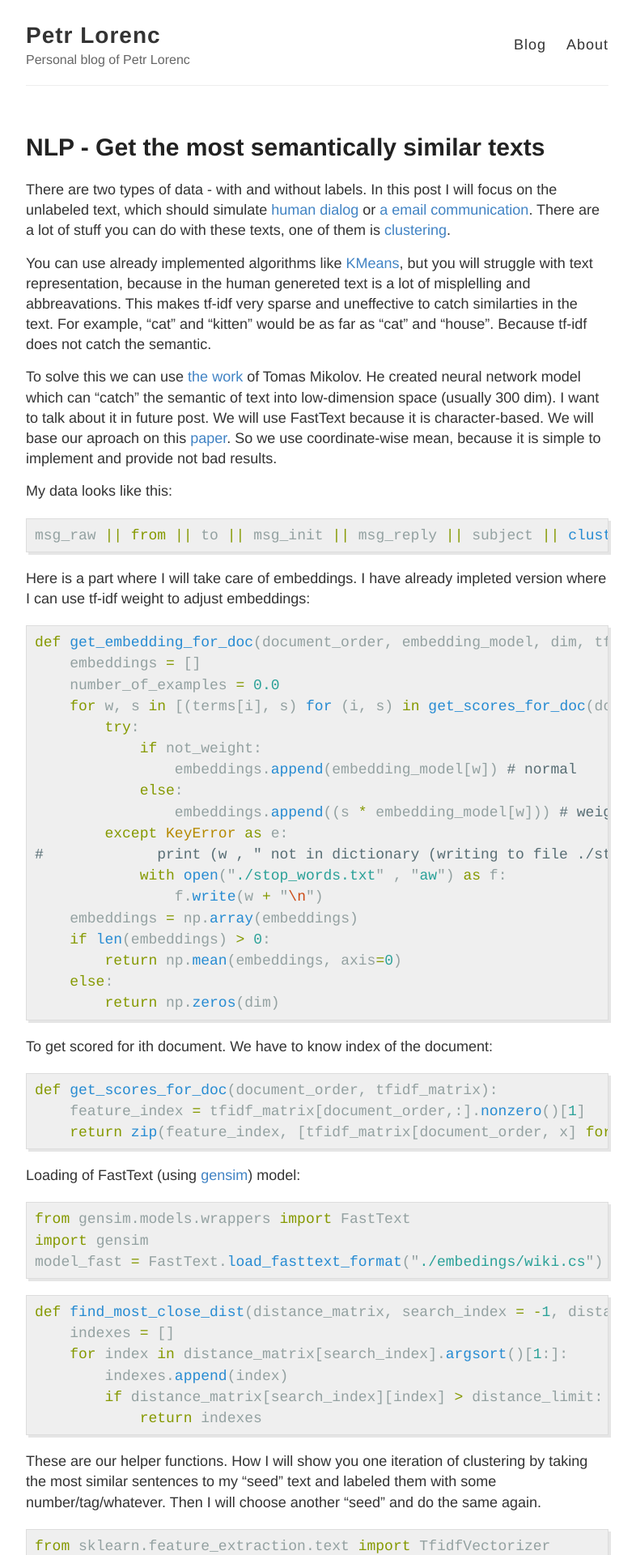
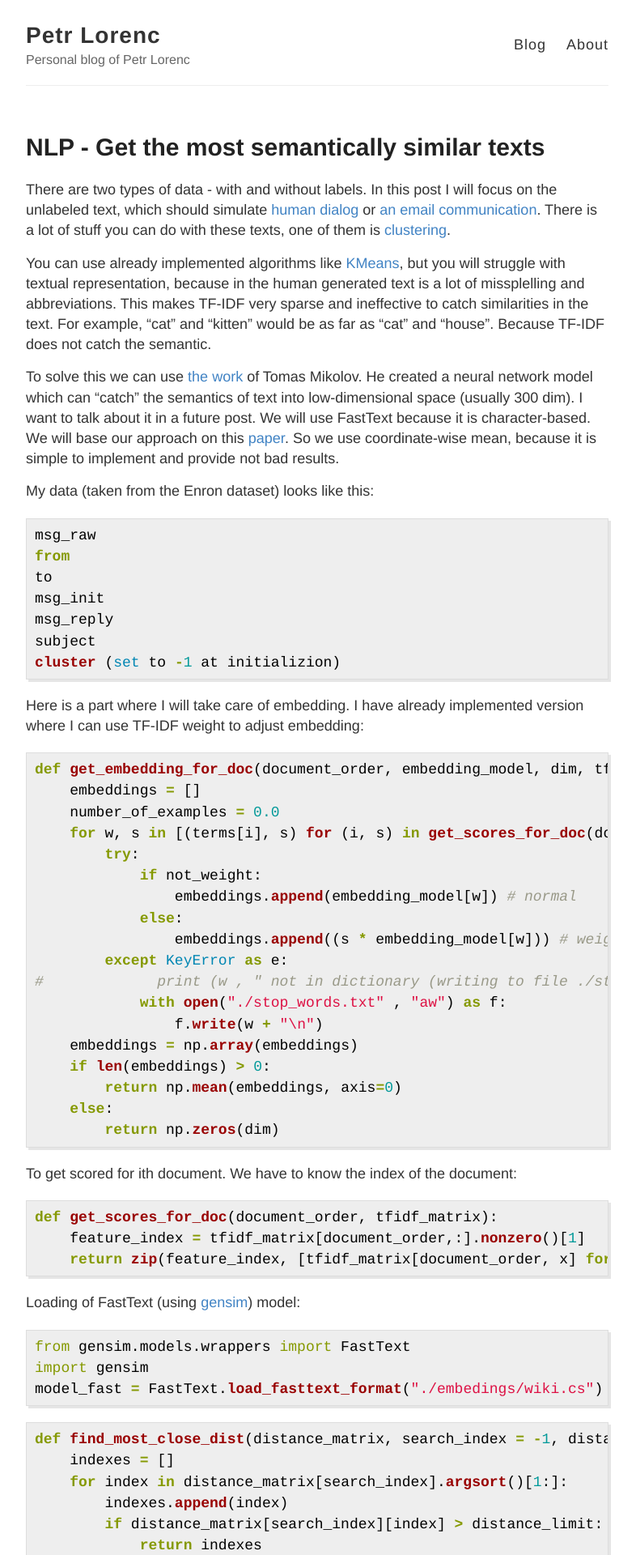
Before and after one commit to petrLorenc/petrLorenc.github.io, a Jekyll site: the page built from _posts/2017-8-30-Get-the-most-similar-sentences-NLP.md, in a window 1280 px wide. Shown: the top 1920 px of the page at 81% size, without its empty margins (248-1034 px from the left). Built offline with Jekyll 4.4.1, drawn with Linux system fonts in a browser that asks for light colours; some of the changed text lies outside the part shown.

Commit message:
Similar sentencis + code highlight

```diff
--- a/_layouts/default.html
+++ b/_layouts/default.html
@@ -10,6 +10,8 @@
     <![endif]-->
 
     <link rel="stylesheet" type="text/css" href="{{ site.baseurl }}/css/style.css" />
+    <link rel="stylesheet" type="text/css" href="{{ site.baseurl }}/css/syntax.css" />
+
     <link rel="alternate" type="application/rss+xml" title="{{ site.name }} - {{ site.description }}" href="{{ site.baseurl }}/feed.xml" />
 
     <script type="text/javascript" async
--- a/_posts/2017-8-29-NLP-Get-the-most-similar-sentences.md
+++ b/_posts/2017-8-30-Get-the-most-similar-sentences-NLP.md
@@ -3,21 +3,27 @@
 title: NLP - Get the most semantically similar texts
 ---
 
-There are two types of data - with and without labels. In this post I will focus on the unlabeled text, which should simulate <a href="http://www.cs.cornell.edu/~cristian//Cornell_Movie-Dialogs_Corpus.html">human dialog</a> or <a href="https://www.cs.cmu.edu/~./enron/">a email communication</a>. There are a lot of stuff you can do with these texts, one of them is <a href="https://en.wikipedia.org/wiki/Cluster_analysis">clustering</a>.
+There are two types of data - with and without labels. In this post I will focus on the unlabeled text, which should simulate <a href="http://www.cs.cornell.edu/~cristian//Cornell_Movie-Dialogs_Corpus.html">human dialog</a> or <a href="https://www.cs.cmu.edu/~./enron/">an email communication</a>. There is a lot of stuff you can do with these texts, one of them is <a href="https://en.wikipedia.org/wiki/Cluster_analysis">clustering</a>.
 
-You can use already implemented algorithms like <a href="http://scikit-learn.org/stable/modules/generated/sklearn.cluster.KMeans.html">KMeans</a>, but you will struggle with text representation, because in the human genereted text is a lot of misplelling and abbreavations. This makes tf-idf very sparse and uneffective to catch similarties in the text. For example, "cat" and "kitten" would be as far as "cat" and "house". Because tf-idf does not catch the semantic.
+You can use already implemented algorithms like <a href="http://scikit-learn.org/stable/modules/generated/sklearn.cluster.KMeans.html">KMeans</a>, but you will struggle with textual representation, because in the human generated text is a lot of missplelling and abbreviations. This makes TF-IDF very sparse and ineffective to catch similarities in the text. For example, "cat" and "kitten" would be as far as "cat" and "house". Because TF-IDF does not catch the semantic.
 
-To solve this we can use <a href="https://en.wikipedia.org/wiki/Word2vec">the work</a> of Tomas Mikolov. He created neural network model which can "catch" the semantic of text into low-dimension space (usually 300 dim). I want to talk about it in future post. We will use FastText because it is character-based. We will base our aproach on this <a href="https://arxiv.org/pdf/1607.00570">paper</a>. So we use coordinate-wise mean, because it is simple to implement and provide not bad results.
+To solve this we can use <a href="https://en.wikipedia.org/wiki/Word2vec">the work</a> of Tomas Mikolov. He created a neural network model which can "catch" the semantics of text into low-dimensional space (usually 300 dim). I want to talk about it in a future post. We will use FastText because it is character-based. We will base our approach on this <a href="https://arxiv.org/pdf/1607.00570">paper</a>. So we use coordinate-wise mean, because it is simple to implement and provide not bad results.
 
-My data looks like this:
+My data (taken from the Enron dataset) looks like this:
 
 {% highlight python %}
 
-msg_raw || from || to || msg_init || msg_reply || subject || cluster (set to -1 at initializion)
+msg_raw
+from
+to
+msg_init
+msg_reply
+subject
+cluster (set to -1 at initializion)
 
 {% endhighlight %}
 
-Here is a part where I will take care of embeddings. I have already impleted version where I can use tf-idf weight to adjust embeddings:
+Here is a part where I will take care of embedding. I have already implemented version where I can use TF-IDF weight to adjust embedding:
 
 {% highlight python %}
 
@@ -42,7 +48,7 @@
 
 {% endhighlight %}
 
-To get scored for ith document. We have to know index of the document:
+To get scored for ith document. We have to know the index of the document:
 
 {% highlight python %}
 
--- /dev/null
+++ b/css/syntax.css
@@ -0,0 +1,63 @@
+.highlight  { background: #EEEEEE; }
+.highlight .n { color: #000000 } /* Normal */
+.highlight .p { color: #000000 } /* Normal */
+
+.highlight .c { color: #999988; font-style: italic } /* Comment */
+.highlight .err { color: #a61717; background-color: #e3d2d2 } /* Error */
+.highlight .k { font-weight: bold } /* Keyword */
+.highlight .o { font-weight: bold } /* Operator */
+.highlight .cm { color: #999988; font-style: italic } /* Comment.Multiline */
+.highlight .cp { color: #999999; font-weight: bold } /* Comment.Preproc */
+.highlight .c1 { color: #999988; font-style: italic } /* Comment.Single */
+.highlight .cs { color: #999999; font-weight: bold; font-style: italic } /* Comment.Special */
+.highlight .gd { color: #000000; background-color: #ffdddd } /* Generic.Deleted */
+.highlight .gd .x { color: #000000; background-color: #ffaaaa } /* Generic.Deleted.Specific */
+.highlight .ge { font-style: italic } /* Generic.Emph */
+.highlight .gr { color: #aa0000 } /* Generic.Error */
+.highlight .gh { color: #999999 } /* Generic.Heading */
+.highlight .gi { color: #000000; background-color: #ddffdd } /* Generic.Inserted */
+.highlight .gi .x { color: #000000; background-color: #aaffaa } /* Generic.Inserted.Specific */
+.highlight .go { color: #888888 } /* Generic.Output */
+.highlight .gp { color: #555555 } /* Generic.Prompt */
+.highlight .gs { font-weight: bold } /* Generic.Strong */
+.highlight .gu { color: #aaaaaa } /* Generic.Subheading */
+.highlight .gt { color: #aa0000 } /* Generic.Traceback */
+.highlight .kc { font-weight: bold } /* Keyword.Constant */
+.highlight .kd { font-weight: bold } /* Keyword.Declaration */
+.highlight .kp { font-weight: bold } /* Keyword.Pseudo */
+.highlight .kr { font-weight: bold } /* Keyword.Reserved */
+.highlight .kt { color: #445588; font-weight: bold } /* Keyword.Type */
+.highlight .m { color: #009999 } /* Literal.Number */
+.highlight .s { color: #d14 } /* Literal.String */
+.highlight .na { color: #008080 } /* Name.Attribute */
+.highlight .nb { color: #0086B3 } /* Name.Builtin */
+.highlight .nc { color: #445588; font-weight: bold } /* Name.Class */
+.highlight .no { color: #008080 } /* Name.Constant */
+.highlight .ni { color: #800080 } /* Name.Entity */
+.highlight .ne { color: #990000; font-weight: bold } /* Name.Exception */
+.highlight .nf { color: #990000; font-weight: bold } /* Name.Function */
+.highlight .nn { color: #555555 } /* Name.Namespace */
+.highlight .nt { color: #000080 } /* Name.Tag */
+.highlight .nv { color: #008080 } /* Name.Variable */
+.highlight .ow { font-weight: bold } /* Operator.Word */
+.highlight .w { color: #bbbbbb } /* Text.Whitespace */
+.highlight .mf { color: #009999 } /* Literal.Number.Float */
+.highlight .mh { color: #009999 } /* Literal.Number.Hex */
+.highlight .mi { color: #009999 } /* Literal.Number.Integer */
+.highlight .mo { color: #009999 } /* Literal.Number.Oct */
+.highlight .sb { color: #d14 } /* Literal.String.Backtick */
+.highlight .sc { color: #d14 } /* Literal.String.Char */
+.highlight .sd { color: #d14 } /* Literal.String.Doc */
+.highlight .s2 { color: #d14 } /* Literal.String.Double */
+.highlight .se { color: #d14 } /* Literal.String.Escape */
+.highlight .sh { color: #d14 } /* Literal.String.Heredoc */
+.highlight .si { color: #d14 } /* Literal.String.Interpol */
+.highlight .sx { color: #d14 } /* Literal.String.Other */
+.highlight .sr { color: #009926 } /* Literal.String.Regex */
+.highlight .s1 { color: #d14 } /* Literal.String.Single */
+.highlight .ss { color: #990073 } /* Literal.String.Symbol */
+.highlight .bp { color: #999999 } /* Name.Builtin.Pseudo */
+.highlight .vc { color: #008080 } /* Name.Variable.Class */
+.highlight .vg { color: #008080 } /* Name.Variable.Global */
+.highlight .vi { color: #008080 } /* Name.Variable.Instance */
+.highlight .il { color: #009999 } /* Literal.Number.Integer.Long */
```
